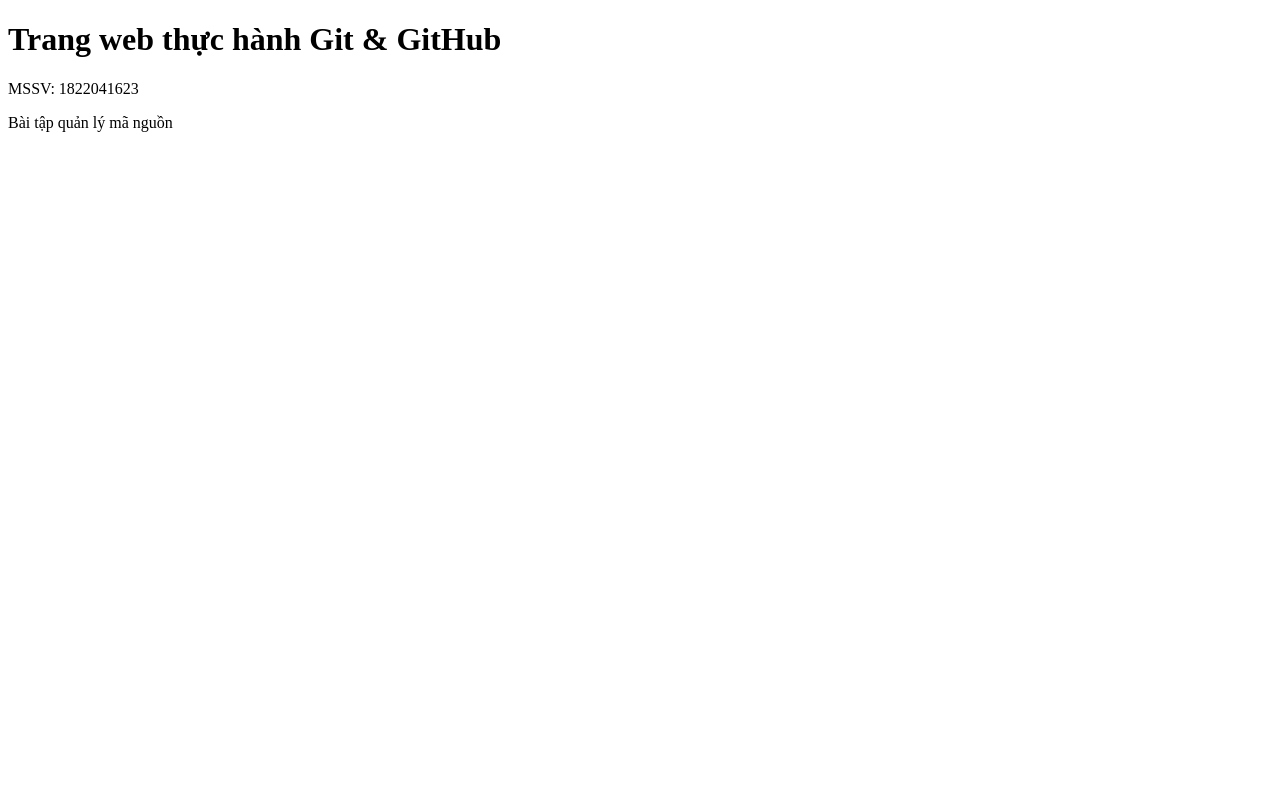
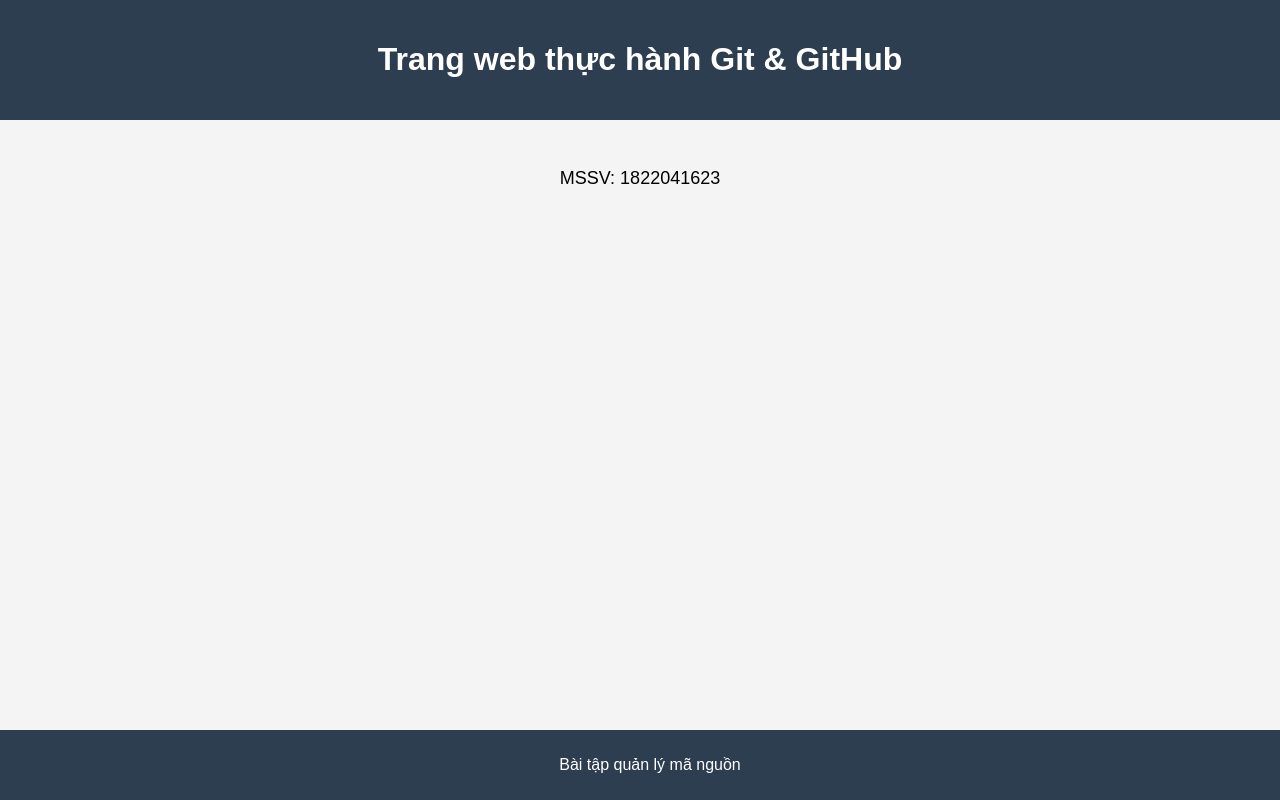
Before and after one commit to ThanhBuu1457/ThucHanhGit_1822041623, a plain HTML site: page index.html in a window 1280 px wide. Drawn offline with Linux system fonts and the light colour scheme.

Commit message:
feat: Thêm style.css và liên kết vào index.html

```diff
--- a/index.html
+++ b/index.html
@@ -4,6 +4,7 @@
     <meta charset="UTF-8">
     <meta name="viewport" content="width=device-width, initial-scale=1.0">
     <title>Thực Hành Git - 1822041623</title>
+    <link rel="stylesheet" href="style.css">
 </head>
 <body>
     <header>
--- /dev/null
+++ b/style.css
@@ -0,0 +1,27 @@
+body {
+    font-family: Arial, sans-serif;
+    background-color: #f4f4f4;
+    margin: 0;
+    padding: 0;
+    text-align: center;
+}
+
+header {
+    background-color: #2c3e50;
+    color: white;
+    padding: 20px;
+}
+
+main {
+    padding: 30px;
+    font-size: 18px;
+}
+
+footer {
+    background-color: #2c3e50;
+    color: white;
+    padding: 10px;
+    position: fixed;
+    bottom: 0;
+    width: 100%;
+}
```
